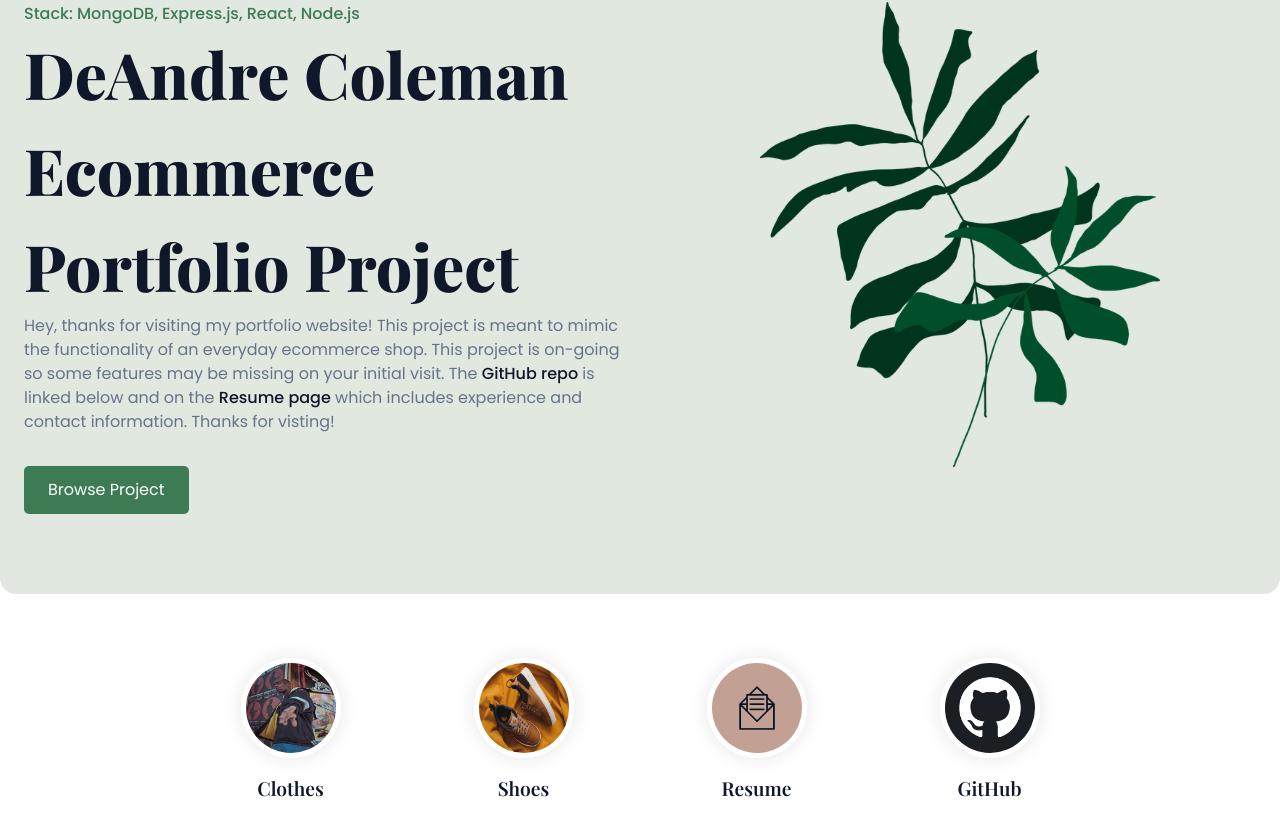
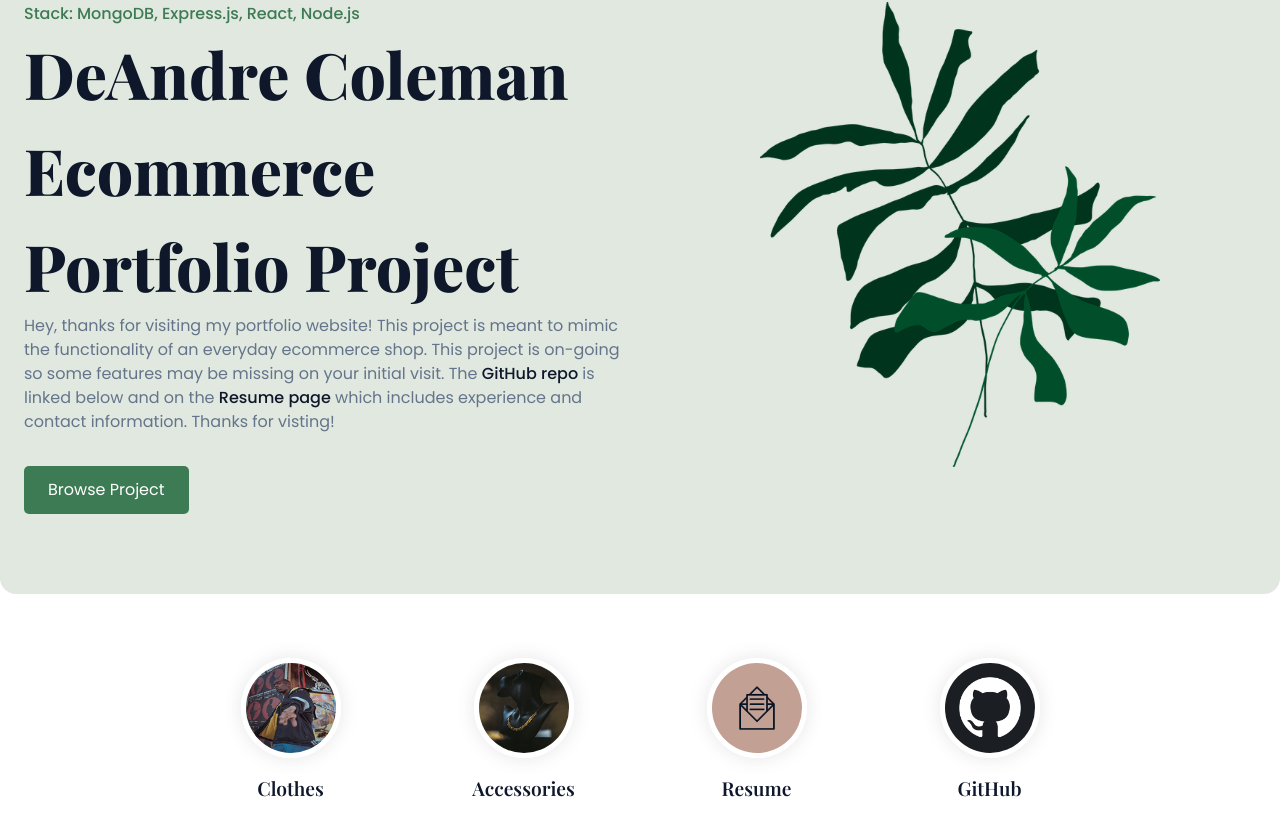
Before and after one commit to ColeDre/ecommerce-portfolio-project, a React (Vite) app in the folder client/: page / in a window 1280 px wide. Shown: the part 173-1008 px from the top of the page. Built offline with nearby package versions, Linux system fonts and the light colour scheme.

Commit message:
Switch shoes to accessories

```diff
--- a/client/src/pages/home/Categories.jsx
+++ b/client/src/pages/home/Categories.jsx
@@ -1,19 +1,19 @@
 import React from 'react'
 
 import clothesCategoryImg from '../../assets/categories/clothes-icon.jpg'
-import shoesCategoryImg from '../../assets/categories/shoes-icon.jpg'
+import accessoriesCategoryImg from '../../assets/categories/accessories-icon.jpg'
 import contactCategoryImg from '../../assets/categories/contact-icon.png'
 import githubCategoryImg from '../../assets/categories/github-icon.png'
 import { Link } from 'react-router-dom'
 
+const homePageCategories = [
+  {name: 'Clothes', path: 'clothes', image: clothesCategoryImg},
+  {name: 'Accessories', path: 'accessories', image: accessoriesCategoryImg},
+  {name: 'Resume', path: 'contact', image: contactCategoryImg},
+  {name: 'GitHub', path: 'github', image: githubCategoryImg},
+]
+
 const Categories = () => {
-  const homePageCategories = [
-    {name: 'Clothes', path: 'clothes', image: clothesCategoryImg},
-    {name: 'Shoes', path: 'shoes', image: shoesCategoryImg},
-    {name: 'Resume', path: 'contact', image: contactCategoryImg},
-    {name: 'GitHub', path: 'github', image: githubCategoryImg},
-  ]
-
   return (
     <>
       <div className='product__grid'>
```
